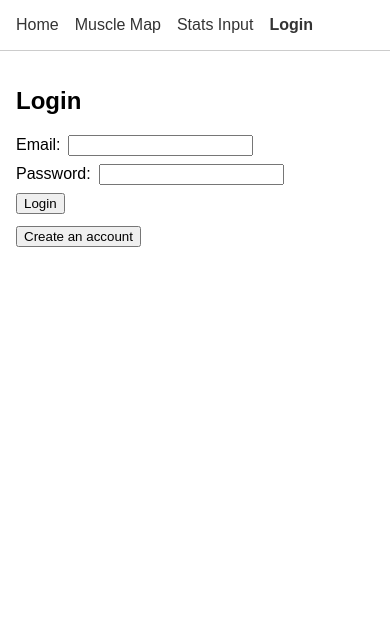
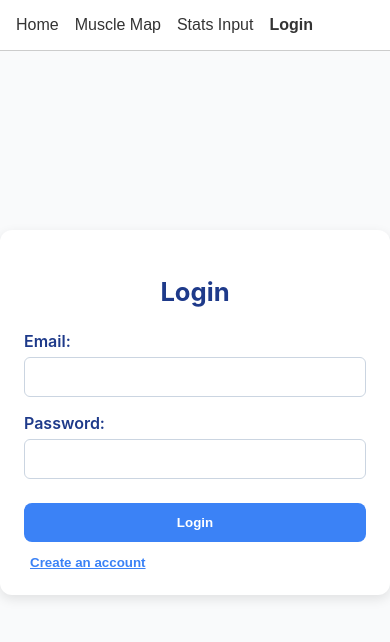
Before and after one commit to arao27/frontenddev-assignmentfinal, a React (Vite) app: page /login in a window 390 px wide. Shown: the top 642 px of the page. Built offline with nearby package versions, Linux system fonts and the light colour scheme; no server answers; the HTML template or start-up script is replaced by a standard one.

Commit message:
Update LoginPage with CSS, responsive layout, and Firebase auth

```diff
--- /dev/null
+++ b/src/pages/LoginPage.css
@@ -0,0 +1,122 @@
+/* ==============================
+   Login Page Styles
+   ============================== */
+
+.login-page {
+  display: flex;
+  flex-direction: column;
+  align-items: center;
+  justify-content: center;
+  min-height: 80vh;
+  padding: 24px;
+  background-color: #f9fafb; /* light background */
+  font-family: 'Inter', sans-serif;
+  color: #0D1F33;
+}
+
+.login-page h2 {
+  font-size: 2rem;
+  margin-bottom: 24px;
+  color: #1E3A8A; /* deep blue heading */
+  text-align: center;
+}
+
+.login-form {
+  width: 100%;
+  max-width: 400px;
+  background-color: #ffffff;
+  padding: 32px;
+  border-radius: 12px;
+  box-shadow: 0 4px 12px rgba(0,0,0,0.1);
+}
+
+.form-group {
+  display: flex;
+  flex-direction: column;
+  margin-bottom: 16px;
+}
+
+.form-group label {
+  font-weight: 600;
+  margin-bottom: 6px;
+  color: #1E3A8A;
+}
+
+.form-group input {
+  padding: 10px 12px;
+  border-radius: 6px;
+  border: 1px solid #cbd5e1;
+  font-size: 1rem;
+  transition: border 0.2s, box-shadow 0.2s;
+}
+
+.form-group input:focus {
+  outline: none;
+  border-color: #3B82F6;
+  box-shadow: 0 0 0 3px rgba(59, 130, 246, 0.2);
+}
+
+button.primary-btn {
+  width: 100%;
+  padding: 12px;
+  background-color: #3B82F6; /* blue button */
+  color: white;
+  font-weight: 600;
+  border: none;
+  border-radius: 8px;
+  cursor: pointer;
+  transition: background-color 0.2s, transform 0.2s;
+  margin-top: 8px;
+}
+
+button.primary-btn:hover {
+  background-color: #2563EB;
+  transform: translateY(-1px);
+}
+
+button.toggle-btn {
+  margin-top: 12px;
+  background: none;
+  border: none;
+  color: #3B82F6;
+  font-weight: 600;
+  cursor: pointer;
+  text-decoration: underline;
+}
+
+button.toggle-btn:hover {
+  color: #2563EB;
+}
+
+.logged-in {
+  text-align: center;
+}
+
+.logged-in h2 {
+  margin-bottom: 16px;
+}
+
+.logged-in button {
+  padding: 10px 16px;
+  background-color: #EF4444; /* red logout button */
+  color: white;
+  border: none;
+  border-radius: 8px;
+  cursor: pointer;
+  font-weight: 600;
+}
+
+.logged-in button:hover {
+  background-color: #DC2626;
+}
+
+/* Responsive tweaks */
+@media (max-width: 500px) {
+  .login-form {
+    padding: 24px;
+  }
+
+  .login-page h2 {
+    font-size: 1.6rem;
+  }
+}
--- a/src/pages/LoginPage.jsx
+++ b/src/pages/LoginPage.jsx
@@ -1,5 +1,7 @@
+// src/pages/LoginPage.jsx
 import React, { useState } from "react";
 import { useAuth } from "../contexts/AuthContext";
+import "./LoginPage.css";
 
 function LoginPage() {
   const { user, login, signup, logout, loading } = useAuth();
@@ -8,16 +10,7 @@ function LoginPage() {
   const [username, setUsername] = useState("");
   const [password, setPassword] = useState("");
 
-  if (loading) return <div>Loading...</div>;
-
-  if (user) {
-    return (
-      <div style={{ padding: "16px" }}>
-        <h2>Welcome, {user.username}!</h2>
-        <button onClick={logout}>Logout</button>
-      </div>
-    );
-  }
+  if (loading) return <div className="login-page">Loading...</div>;
 
   const handleSubmit = async (e) => {
     e.preventDefault();
@@ -30,6 +23,7 @@ function LoginPage() {
     }
 
     if (!result.success) {
+      // Display error inline instead of alert
       alert(result.message);
     }
 
@@ -39,11 +33,18 @@ function LoginPage() {
   };
 
   return (
-    <div style={{ padding: "16px", maxWidth: "400px", margin: "0 auto" }}>
+    <div className="login-page">
+      {user ? (
+        <div className="logged-in">
+          <h2>Welcome, {user.username}!</h2>
+          <button onClick={logout}>Logout</button>
+        </div>
+      ) : (
+        <form className="login-form" onSubmit={handleSubmit}>
           <h2>{isLogin ? "Login" : "Sign Up"}</h2>
-      <form onSubmit={handleSubmit}>
-        <div style={{ marginBottom: "8px" }}>
-          <label style={{ marginRight: "8px" }}>Email:</label>
+
+          <div className="form-group">
+            <label>Email:</label>
             <input
               type="email"
               value={email}
@@ -53,8 +54,8 @@ function LoginPage() {
           </div>
 
           {!isLogin && (
-          <div style={{ marginBottom: "8px" }}>
-            <label style={{ marginRight: "8px" }}>Username:</label>
+            <div className="form-group">
+              <label>Username:</label>
               <input
                 value={username}
                 onChange={(e) => setUsername(e.target.value)}
@@ -63,8 +64,8 @@ function LoginPage() {
             </div>
           )}
 
-        <div style={{ marginBottom: "8px" }}>
-          <label style={{ marginRight: "8px" }}>Password:</label>
+          <div className="form-group">
+            <label>Password:</label>
             <input
               type="password"
               value={password}
@@ -73,15 +74,19 @@ function LoginPage() {
             />
           </div>
 
-        <button type="submit">{isLogin ? "Login" : "Sign Up"}</button>
-      </form>
+          <button type="submit" className="primary-btn">
+            {isLogin ? "Login" : "Sign Up"}
+          </button>
 
           <button
-        style={{ marginTop: "12px" }}
+            type="button"
+            className="toggle-btn"
             onClick={() => setIsLogin(!isLogin)}
           >
             {isLogin ? "Create an account" : "Already have an account? Login"}
           </button>
+        </form>
+      )}
     </div>
   );
 }
```
Lines whose indentation alone changed are shown as unchanged.
